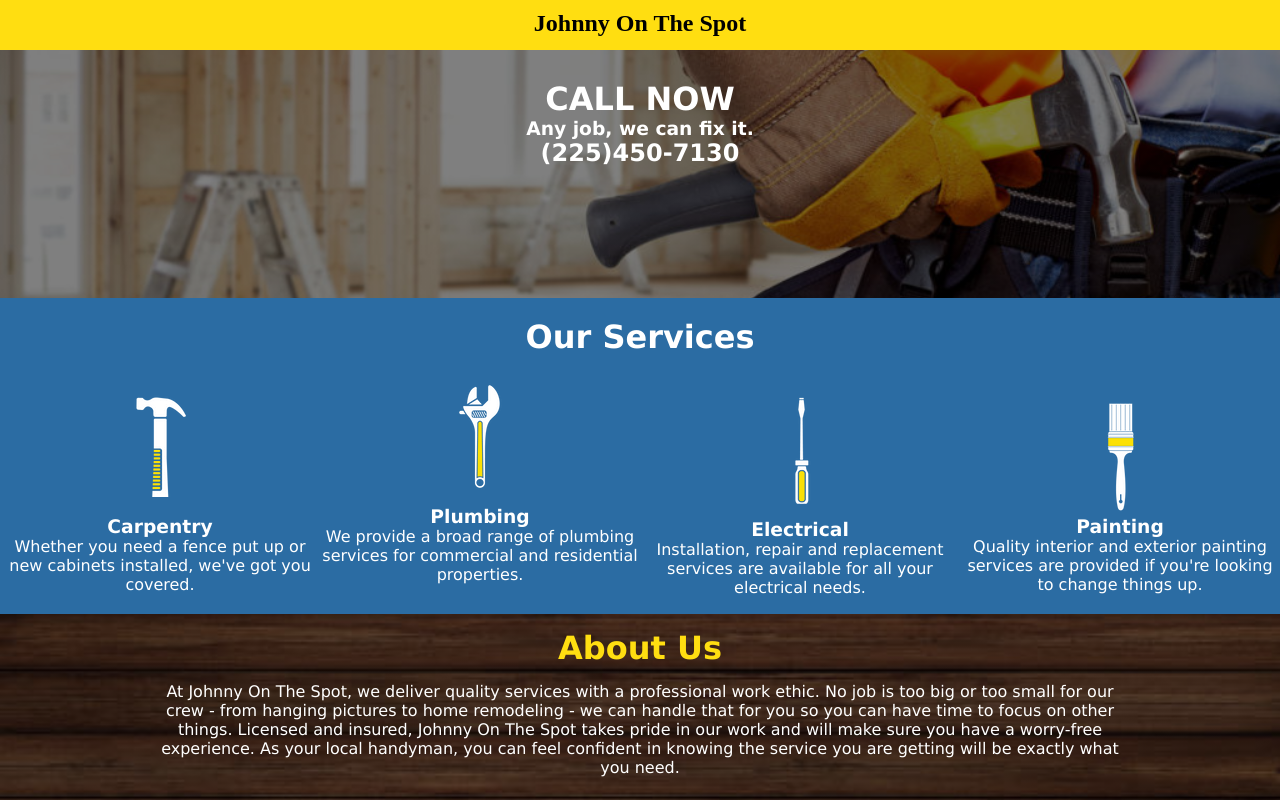
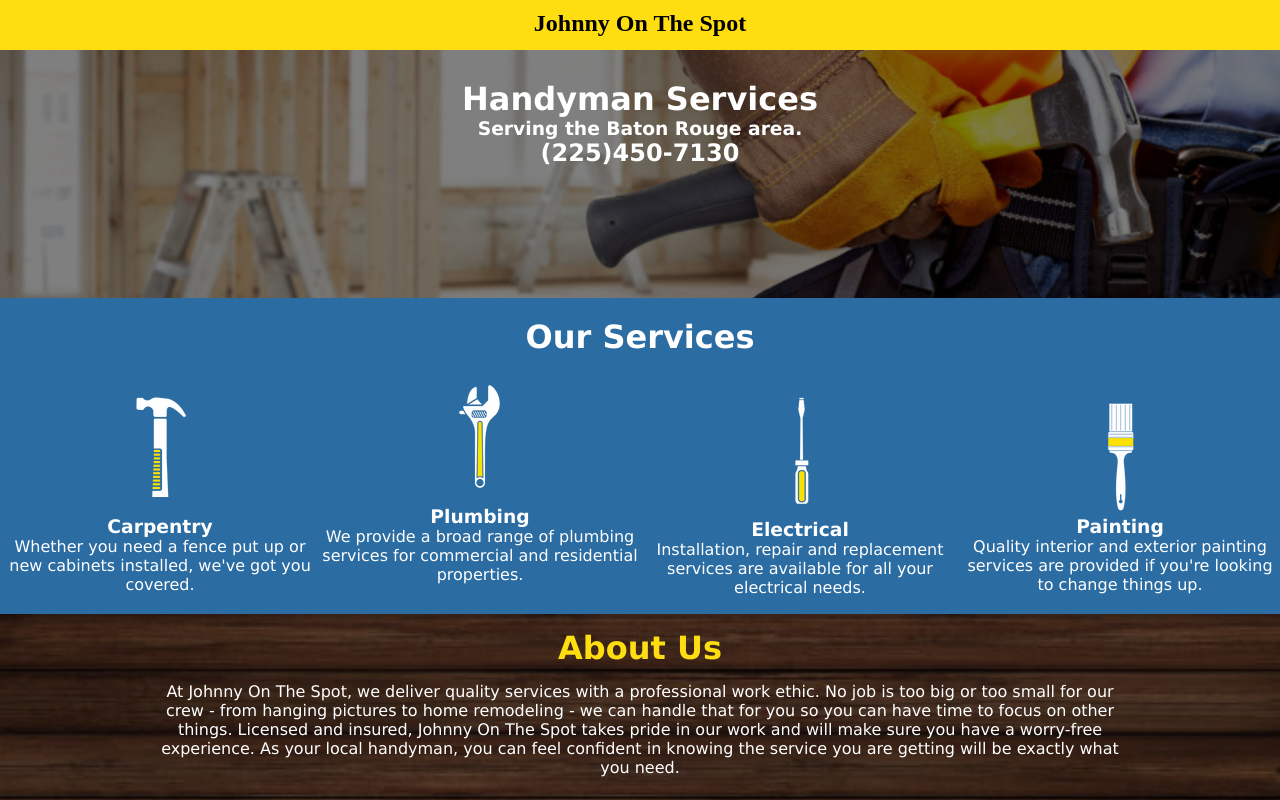
Before and after one commit to johnnyonthespot747/johnnyonthespot747.github.io, an Angular app: page / in a window 1280 px wide. Shown: the top 800 px of the page. Built offline with nearby package versions, Linux system fonts and the light colour scheme.

Commit message:
Update home.component.html

```diff
--- a/src/app/home/home.component.html
+++ b/src/app/home/home.component.html
@@ -1,8 +1,8 @@
 <div class="container">
 
     <div id="home">
-        <h1>CALL NOW</h1>
-        <h3>Any job, we can fix it.</h3>
+        <h1>Handyman Services</h1>
+        <h3>Serving the Baton Rouge area.</h3>
         <h2>(225)450-7130</h2>
     </div>
 
```
